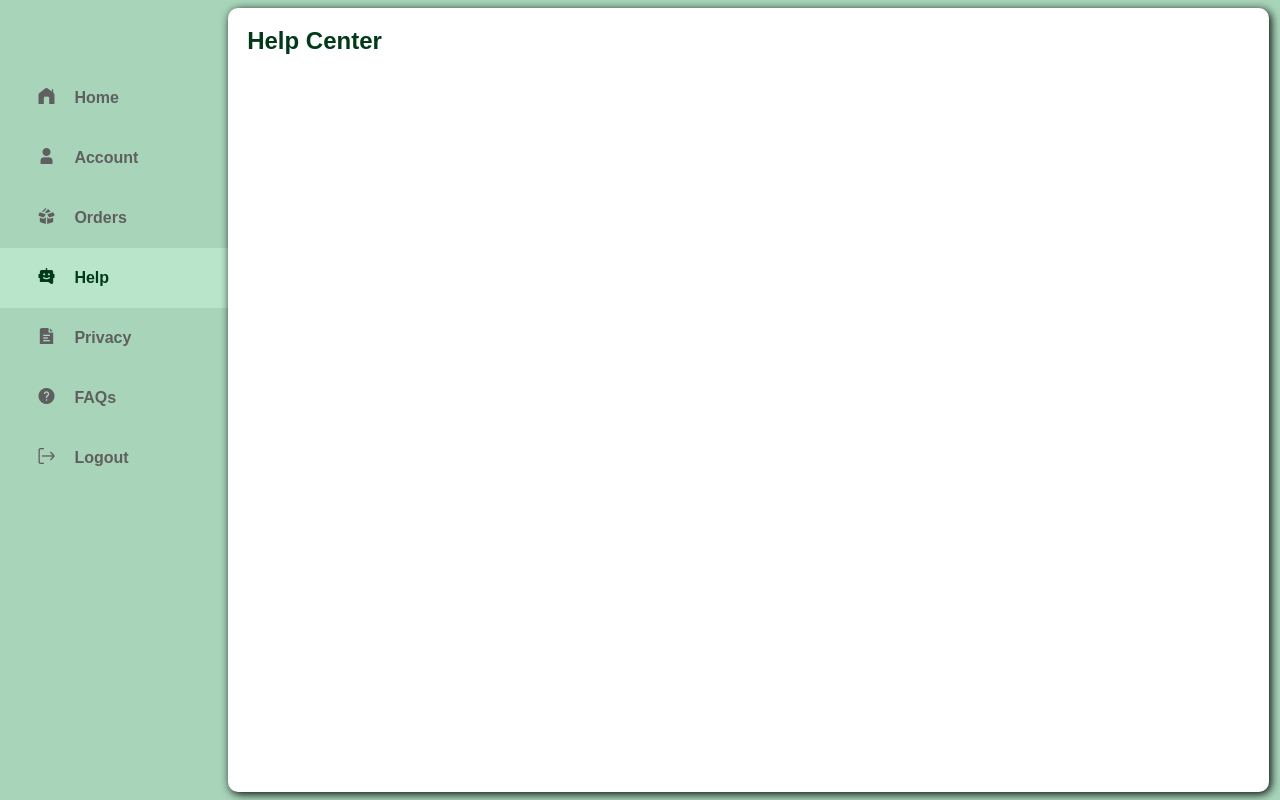
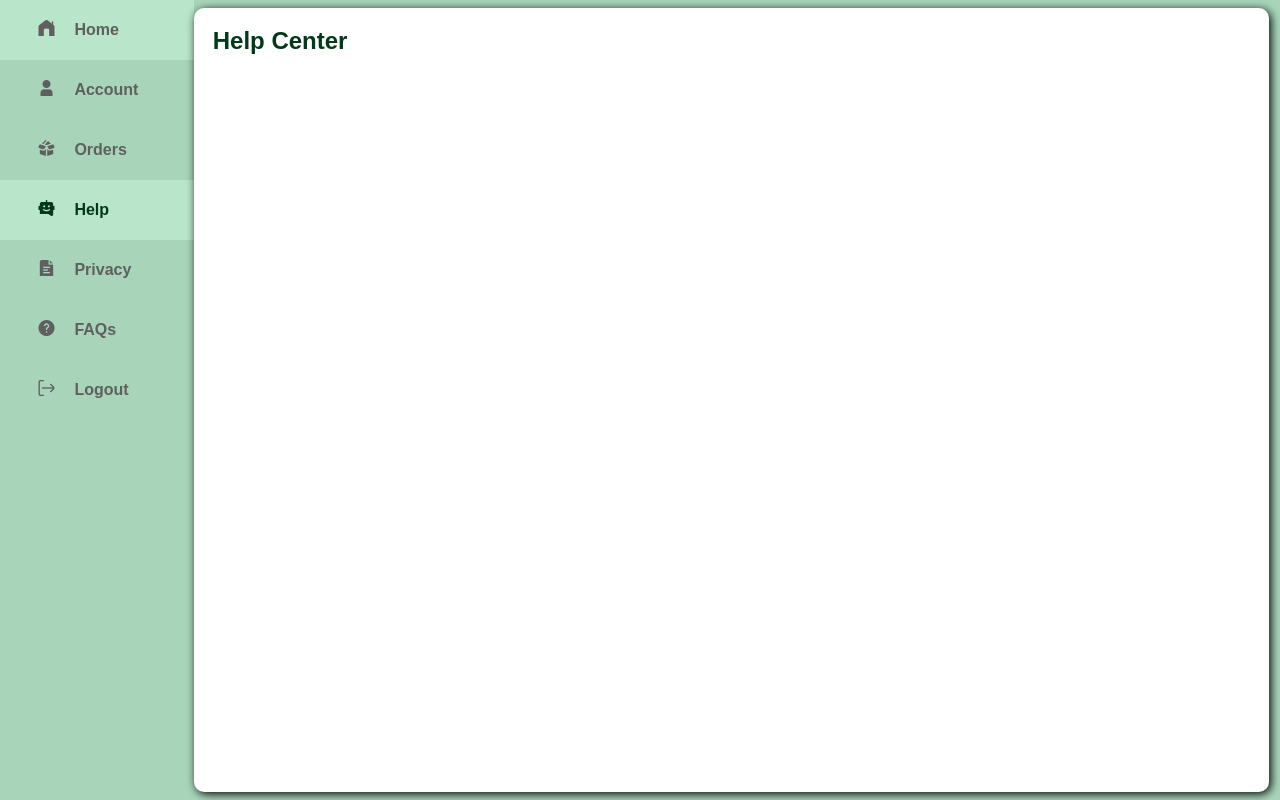
Before and after one commit to FloraCom/FloraCo, a plain HTML site: page help.html in a window 1280 px wide. Drawn offline with nearby package versions, Linux system fonts and the light colour scheme.

Commit message:
Update account.css

```diff
--- a/styles/account.css
+++ b/styles/account.css
@@ -36,12 +36,14 @@ body, html {
   background-color: #a8d5ba;
   display: flex;
   flex-direction: column;
-  align-items: center;
+  align-items: start;
+  height: 100%;
+  min-width: 80px;
+  overflow-y: scroll;
 }
 
 .left ul{
   height: 100%;
-  margin: 15% 0;
   display: flex;
   flex-direction: column;
   justify-content: center;
```
